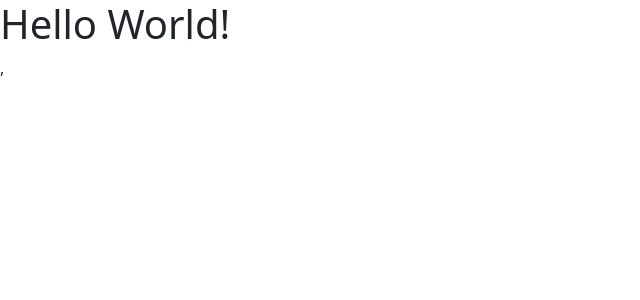
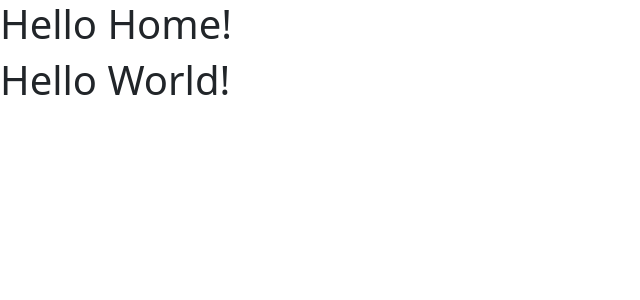
Before and after one commit to AlvarezJaimeR/NationalParksFE, a React (Create React App) app: page / in a window 1280 px wide. Shown: the top 300 px of the page, without its empty margins (0-640 px from the left). Built offline with nearby package versions, Linux system fonts and the light colour scheme.

Commit message:
added redux and router. tested router for home page.

```diff
--- a/package.json
+++ b/package.json
@@ -8,10 +8,14 @@
     "@testing-library/user-event": "^12.8.3",
     "axios": "^0.21.1",
     "bootstrap": "^5.0.1",
+    "jwt-decode": "^3.1.2",
     "react": "^17.0.2",
     "react-dom": "^17.0.2",
+    "react-redux": "^7.2.4",
     "react-router-dom": "^5.2.0",
     "react-scripts": "4.0.3",
+    "redux": "^4.1.0",
+    "redux-thunk": "^2.3.0",
     "web-vitals": "^1.1.2"
   },
   "scripts": {
--- a/src/components/App.jsx
+++ b/src/components/App.jsx
@@ -1,8 +1,22 @@
+import store from "../store";
+import { Provider } from "react-redux";
+import { Switch, Route } from "react-router-dom";
+import Home from "./Home/Home";
+
 function App() {
 	return (
+		//<Provider store={store}>
 		<div>
+			<Switch>
+				{/* <Route path="/login" render={(props) => <LoginPage {...props} login={true} />} /> */}
+				{/* <Route path="/logout" render={(props) => <LoginPage {...props} login={false} />} /> */}
+				<Route path="/" exact component={Home} />
+				{/* <Route path="/otherUserProfilePage" component={OtherUserProfilePage} /> */}
+				{/* <Route path="/searchUserPage" component={SearchUserPage} /> */}
+			</Switch>
 			<h1>Hello World!</h1>
 		</div>
+		//</Provider>
 	);
 }
 
--- /dev/null
+++ b/src/components/Home/Home.jsx
@@ -0,0 +1,9 @@
+const Home = () => {
+	return (
+		<div>
+			<h1>Hello Home!</h1>
+		</div>
+	);
+};
+
+export default Home;
--- a/src/index.js
+++ b/src/index.js
@@ -8,7 +8,7 @@ ReactDOM.render(
   <Router>
     <React.StrictMode>
       <App />
-    </React.StrictMode>,
+    </React.StrictMode>
   </Router>,
   document.getElementById("root")
 );
--- /dev/null
+++ b/src/reducers/rootReducer.js
@@ -0,0 +1,6 @@
+import { combineReducers } from 'redux';
+//import commentReducer from './commentReducer';
+
+export default combineReducers({
+    //comments: commentReducer
+});
--- /dev/null
+++ b/src/store.js
@@ -0,0 +1,21 @@
+import { createStore, applyMiddleware, compose } from 'redux';
+import thunk from 'redux-thunk';
+import rootReducer from './reducers/rootReducer';
+
+//initial app state
+const initialState = {};
+
+//middleware
+const middleware = [thunk];
+
+//...middleware (spread operator) because we want it to be added on to the middleware array
+const store = createStore(
+    rootReducer,
+    initialState,
+    compose(
+        applyMiddleware(...middleware),
+        window.__REDUX_DEVTOOLS_EXTENSION__ && window.__REDUX_DEVTOOLS_EXTENSION__()
+    )
+);
+
+export default store;
```
Also changed, not shown: 2 other files (tests, documents, lock files or other folders).
